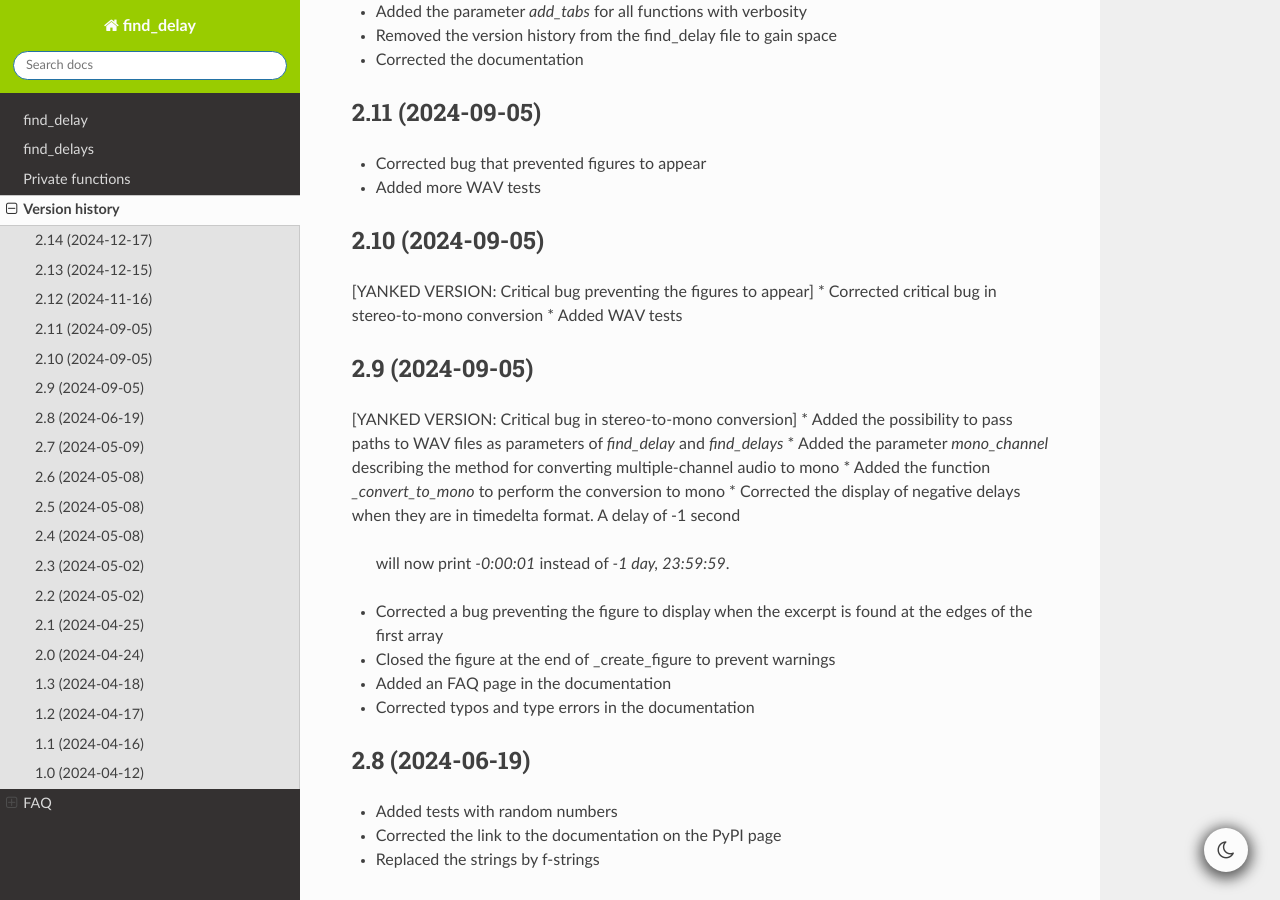
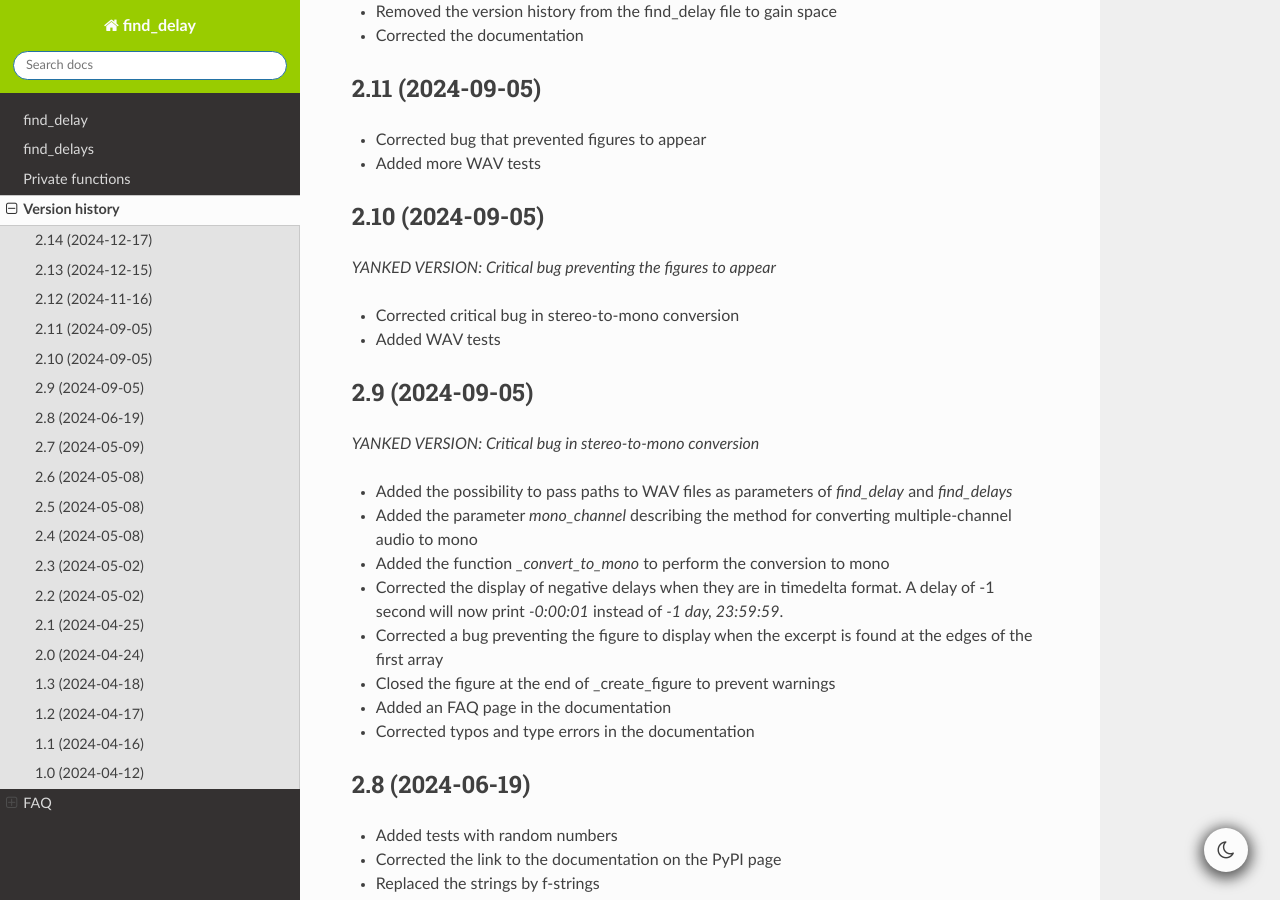
Before and after one commit to RomainPastureau/find_delay, a Sphinx documentation site: the page built from docs/source/version_history.rst, in a window 1280 px wide and 900 px high, scrolled down 880 px. Built offline with Sphinx 7.4.7 and the Read the Docs theme 3.1.0, drawn with Linux system fonts in a browser that asks for light colours; some of the changed text lies outside the part shown.

Commit message:
Modify formatting documentation

```diff
--- a/docs/source/version_history.rst
+++ b/docs/source/version_history.rst
@@ -8,7 +8,8 @@ Version history
 
 2.13 (2024-12-15)
 -----------------
-[YANKED VERSION: Critical bug preventing to load the module]
+*YANKED VERSION: Critical bug preventing to load the module*
+
 * Corrected a bug that led to wrong behaviour when the parameters `window_size_res` and `window_size_env` are equal to
   `None`.
 * Separated the private functions from find_delay.py to their own file, `private_functions.py`.
@@ -37,13 +38,15 @@ Version history
 
 2.10 (2024-09-05)
 -----------------
-[YANKED VERSION: Critical bug preventing the figures to appear]
+*YANKED VERSION: Critical bug preventing the figures to appear*
+
 * Corrected critical bug in stereo-to-mono conversion
 * Added WAV tests
 
 2.9 (2024-09-05)
 ----------------
-[YANKED VERSION: Critical bug in stereo-to-mono conversion]
+*YANKED VERSION: Critical bug in stereo-to-mono conversion*
+
 * Added the possibility to pass paths to WAV files as parameters of `find_delay` and `find_delays`
 * Added the parameter `mono_channel` describing the method for converting multiple-channel audio to mono
 * Added the function `_convert_to_mono` to perform the conversion to mono
```
